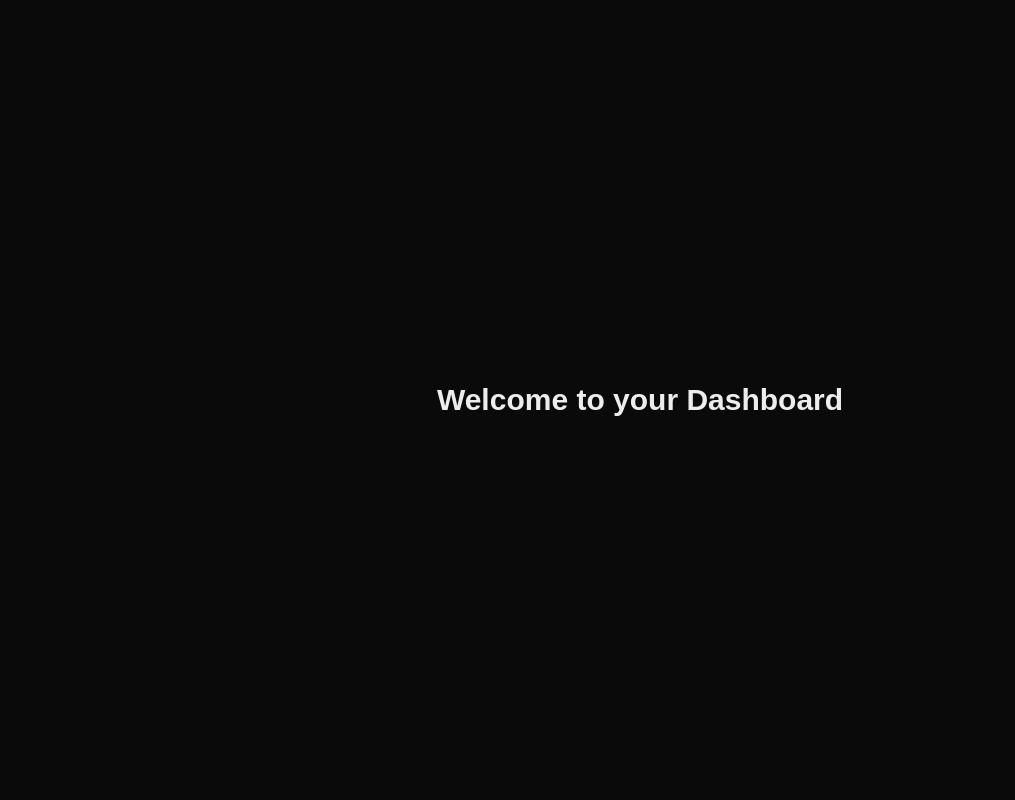
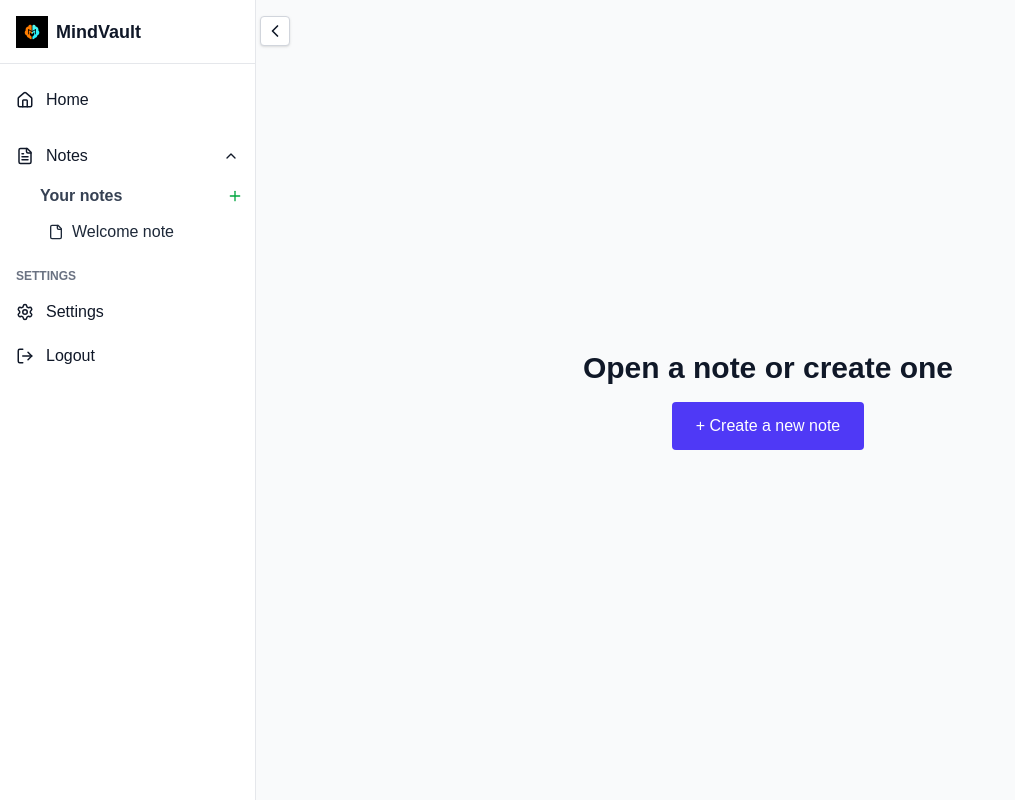
Before and after one commit to mindvault-org/mindvault-frontend, a Next.js app in the folder mindvault-app/: page /dashboard in a window 1280 px wide. Shown: the whole page, without its empty margins (0-1015 px from the left). Built offline with nearby package versions, Linux system fonts and the light colour scheme; sample sign-in values are in the browser's storage.

Commit message:
feat: update dashboard page visual with components

```diff
--- a/mindvault-app/src/app/dashboard/page.tsx
+++ b/mindvault-app/src/app/dashboard/page.tsx
@@ -1,7 +1,25 @@
 "use client";
 
-import { useEffect } from "react";
+import { useEffect, useState } from "react";
 import { useRouter } from "next/navigation";
+
+import Sidebar from "@/components/dashboard/Sidebar";
+import EditorHeader from "@/components/dashboard/EditorHeader";
+import EditorArea from "@/components/dashboard/EditorArea";
+
+type Note = {
+  id: number;
+  title: string;
+  content: string;
+};
+
+const initialNotes: Note[] = [
+  {
+    id: 1,
+    title: "Welcome note",
+    content: "# Welcome!\nStart editing or create a new note.",
+  },
+];
 
 export default function DashboardPage() {
   const router = useRouter();
@@ -13,9 +31,74 @@ export default function DashboardPage() {
     }
   }, [router]);
 
+  const [notes, setNotes] = useState<Note[]>(initialNotes);
+  const [selectedNoteId, setSelectedNoteId] = useState<number | null>(null);
+  const [tab, setTab] = useState<"edit" | "preview">("edit");
+
+  const selectedNote = notes.find((n) => n.id === selectedNoteId);
+
+  const handleCreateNote = () => {
+    const newNote: Note = {
+      id: Date.now(),
+      title: `New Note ${notes.length + 1}`,
+      content: "",
+    };
+    setNotes([newNote, ...notes]);
+    setSelectedNoteId(newNote.id);
+    setTab("edit");
+  };
+
+  const handleSelectNote = (id: number) => {
+    setSelectedNoteId(id);
+    setTab("edit");
+  };
+
+  const handleContentChange = (e: React.ChangeEvent<HTMLTextAreaElement>) => {
+    const updatedContent = e.target.value;
+    setNotes((prev) =>
+      prev.map((note) =>
+        note.id === selectedNoteId ? { ...note, content: updatedContent } : note
+      )
+    );
+  };
+
   return (
-    <div className="flex items-center justify-center h-screen">
-      <h1 className="text-3xl font-bold">Welcome to your Dashboard</h1>
+    <div className="flex h-screen bg-gray-50 text-gray-900">
+      <Sidebar
+        notes={notes}
+        selectedNoteId={selectedNoteId}
+        onSelectNote={handleSelectNote}
+        onCreateNote={handleCreateNote}
+      />
+
+      <main className="flex-1 flex flex-col">
+        {!selectedNote ? (
+          <div className="flex flex-col items-center justify-center flex-1 px-6">
+            <h2 className="text-3xl font-semibold mb-4">
+              Open a note or create one
+            </h2>
+            <button
+              onClick={handleCreateNote}
+              className="rounded bg-indigo-600 text-white px-6 py-3 hover:bg-indigo-700 transition"
+            >
+              + Create a new note
+            </button>
+          </div>
+        ) : (
+          <>
+            <EditorHeader
+              title={selectedNote.title}
+              tab={tab}
+              setTab={setTab}
+            />
+            <EditorArea
+              tab={tab}
+              content={selectedNote.content}
+              onChange={handleContentChange}
+            />
+          </>
+        )}
+      </main>
     </div>
   );
 }
```
